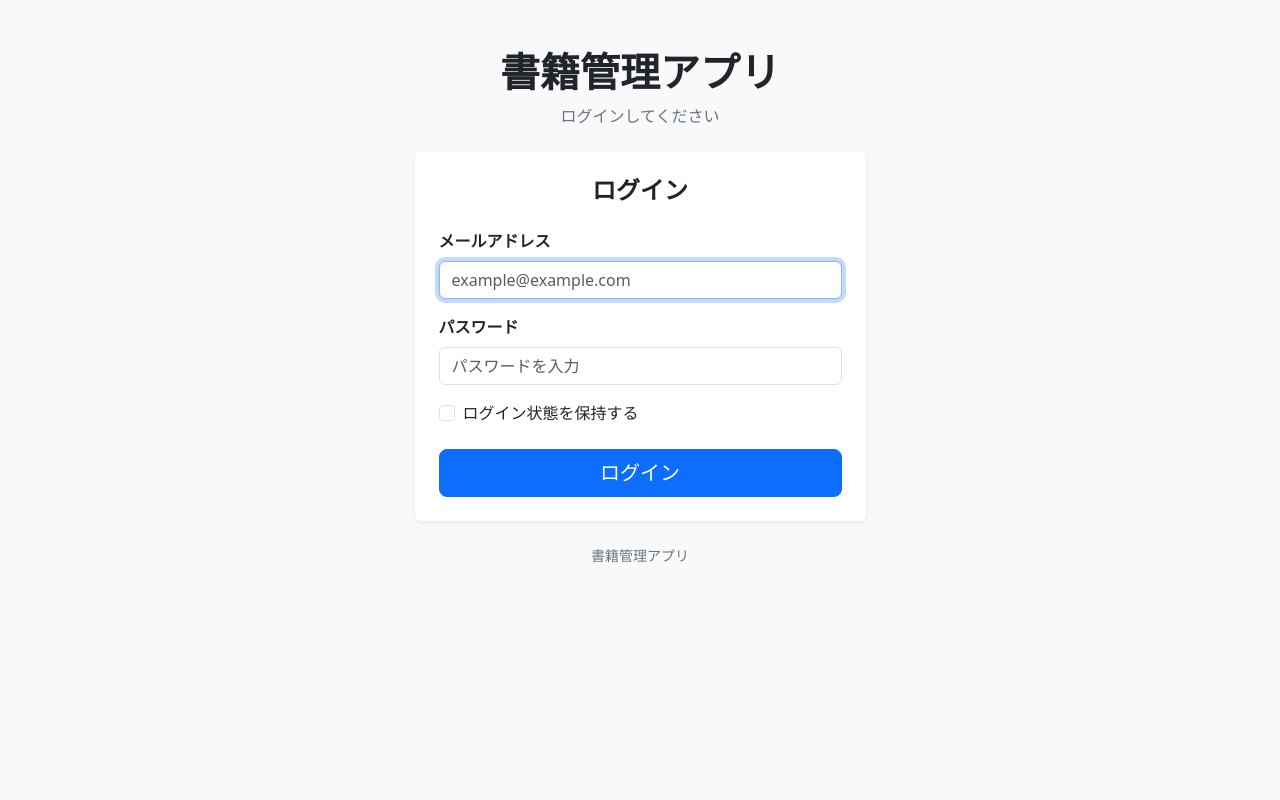
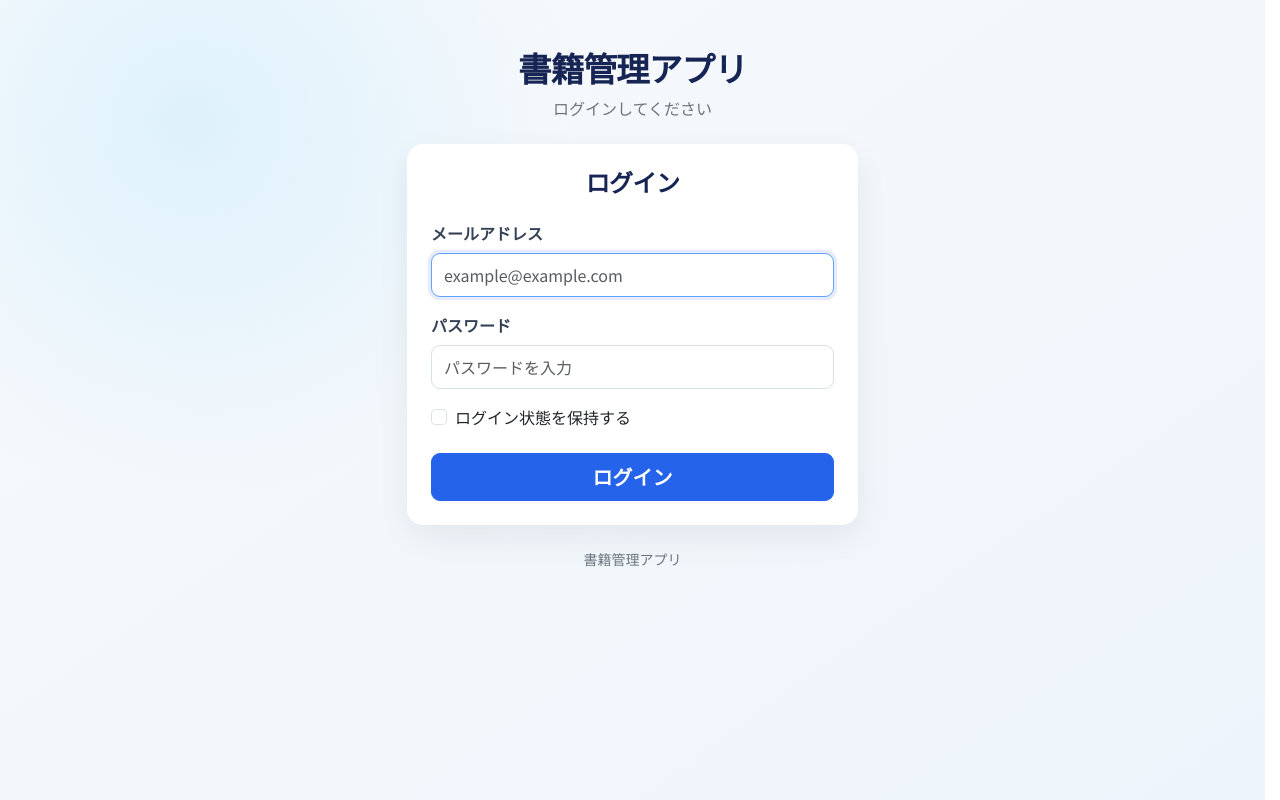
Before and after one commit to PTC-Team-1/book-management-app, a Laravel app: page /login in a window 1280 px wide. Run offline with Laravel 12, Linux system fonts and the light colour scheme; parts of the project's set-up code (start-up, migrations or seed data) failed here and were passed over.

Commit message:
Update auth layout

```diff
--- a/resources/views/layouts/auth.blade.php
+++ b/resources/views/layouts/auth.blade.php
@@ -4,17 +4,22 @@
     <meta charset="UTF-8">
     <meta name="viewport" content="width=device-width, initial-scale=1">
 
-    <title>@yield('title', '認証') | 書籍管理アプリ</title>
+    <title>@yield('title', '認証') | 書籍管理システム</title>
+
+    <link rel="preconnect" href="https://fonts.googleapis.com">
+    <link rel="preconnect" href="https://fonts.gstatic.com" crossorigin>
+    <link href="https://fonts.googleapis.com/css2?family=Space+Grotesk:wght@500;600;700&family=Noto+Sans+JP:wght@400;500;600;700&display=swap" rel="stylesheet">
 
     <!-- Bootstrap 5.3.8 -->
     <link
         href="https://cdn.jsdelivr.net/npm/bootstrap@5.3.8/dist/css/bootstrap.min.css"
         rel="stylesheet"
     >
+    <link href="{{ asset('css/site.css') }}" rel="stylesheet">
 </head>
-<body class="bg-light">
+<body class="auth-page">
 
-    <main>
+    <main class="auth-main">
         @yield('content')
     </main>
 
```
